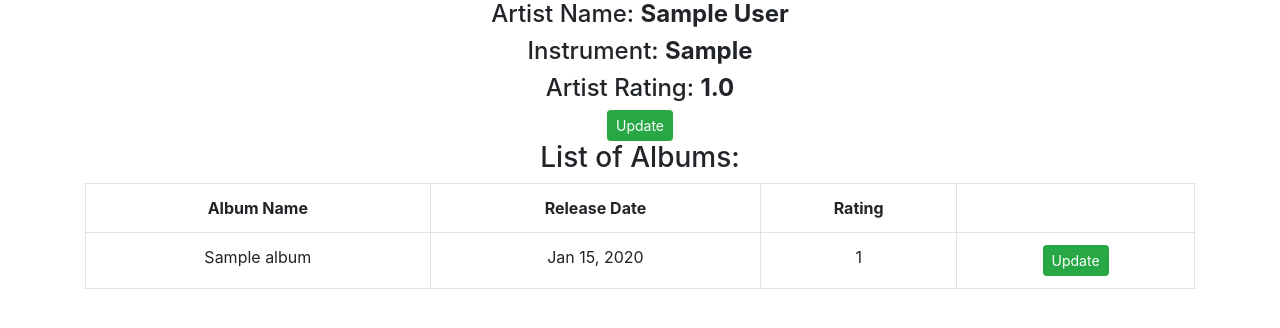
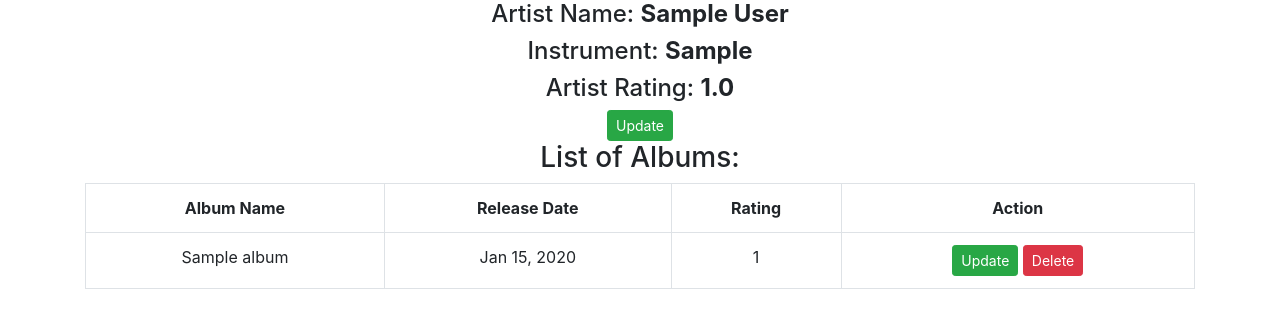
Before and after one commit to muzahid2559/CRUD_Operation_with_Django, a Django app: page /album_list/1/ in a window 1280 px wide. Shown: the part 56-384 px from the top of the page. Run offline with Django 4.2, Linux system fonts and the light colour scheme; tables that the repository leaves empty hold one stand-in row (values such as "Sample post"); some libraries are stand-ins or nearby versions.

Commit message:
feat: Delete Album

```diff
--- a/CRUD/urls.py
+++ b/CRUD/urls.py
@@ -13,4 +13,5 @@ urlpatterns = [
     path('album_list/<int:musician_id>/', views.album_list, name='album_list'),
     path('update_musician/<int:musician_id>/', views.update_musician, name='update_musician'),
     path('update_album/<int:album_id>/', views.update_album, name='update_album'),
+    path('delete_album/<int:album_id>/', views.delete_album, name='delete_album'),
 ]
--- a/CRUD/views.py
+++ b/CRUD/views.py
@@ -74,3 +74,8 @@ def update_album(request, album_id):
     diction.update({'update_form':form})
     diction.update({'album_id':album_id})
     return render(request,'CRUD/update_album.html', context=diction)
+
+def delete_album(request, album_id):
+    album = Album.objects.get(pk=album_id).delete()
+    diction = {'delete_success':'Album Deleted Successfully!'}
+    return render(request, 'CRUD/delete.html', context=diction)
--- a/templates/CRUD/album_list.html
+++ b/templates/CRUD/album_list.html
@@ -14,6 +14,7 @@
     <th>Album Name</th>
     <th>Release Date</th>
     <th>Rating</th>
+    <th>Action</th>
   </tr>
   {% for album in album_list %}
   <tr>
@@ -21,7 +22,8 @@
     <td>{{ album.release_date|date:"M d, Y" }}</td>
     <td>{{ album.num_stars }}</td>
 
-    <td> <a href="{% url 'CRUD:update_album' album_id=album.id %}"><input type="submit" name="submit" value="Update" class="btn btn-success btn-sm"></a> </td>
+    <td> <a href="{% url 'CRUD:update_album' album_id=album.id %}"><input type="submit" name="submit" value="Update" class="btn btn-success btn-sm"></a>
+         <a href="{% url 'CRUD:delete_album' album_id=album.id %}" class="btn btn-danger btn-sm" onclick="return confirm('Delete This Album?')">Delete</a> </td>
   </tr>
   {% endfor %}
 </table>
--- /dev/null
+++ b/templates/CRUD/delete.html
@@ -0,0 +1,4 @@
+{% extends 'CRUD/base.html' %}
+{% block body_block %}
+<div class="alert alert-danger">{{ delete_success }}</div>
+{% endblock %}
```
